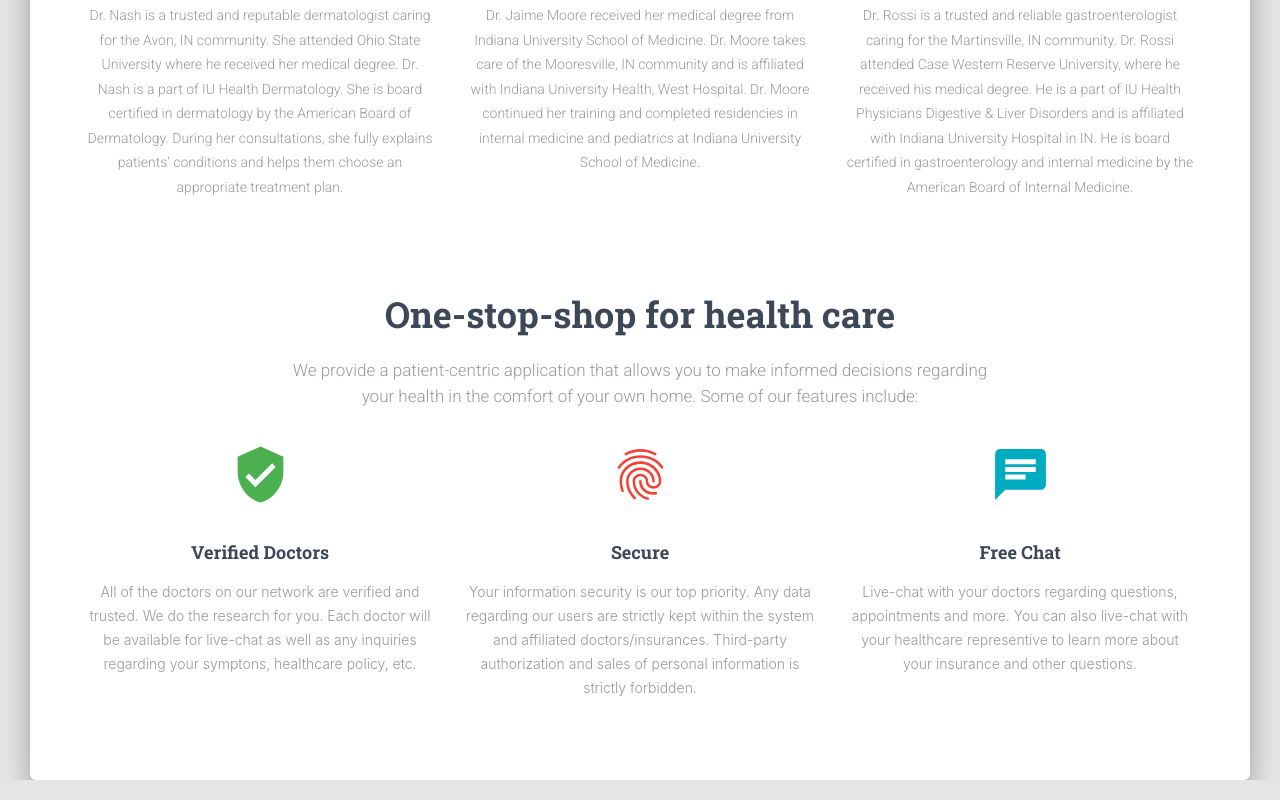
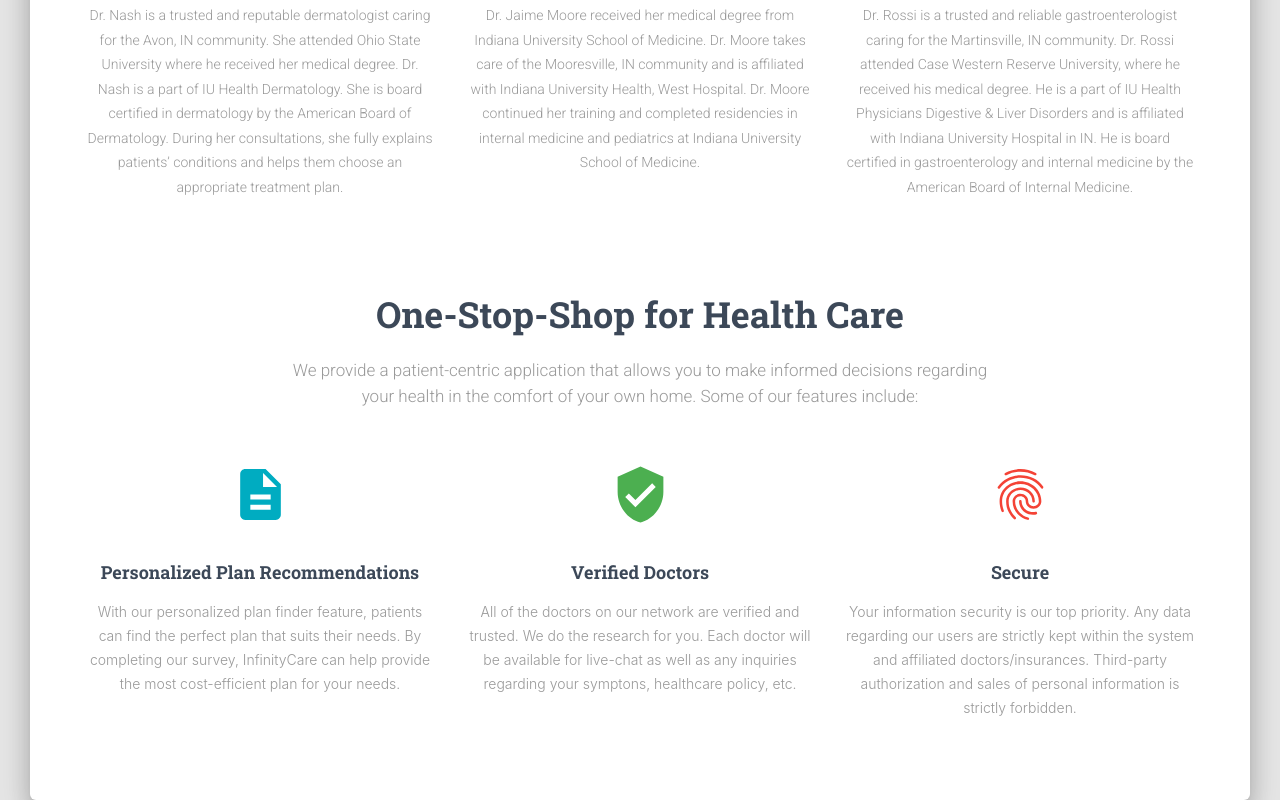
Before and after one commit to maanvithag/frontend, a React (Create React App) app: page / in a window 1280 px wide. Shown: the part 1053-1853 px from the top of the page. Built offline with nearby package versions, Linux system fonts and the light colour scheme.

Commit message:
update landing page text

```diff
--- a/src/views/LandingPage/Sections/ProductSection.js
+++ b/src/views/LandingPage/Sections/ProductSection.js
@@ -6,6 +6,8 @@ import { makeStyles } from "@material-ui/core/styles";
 import Chat from "@material-ui/icons/Chat";
 import VerifiedUser from "@material-ui/icons/VerifiedUser";
 import Fingerprint from "@material-ui/icons/Fingerprint";
+import DescriptionIcon from '@material-ui/icons/Description';
+
 // core components
 import GridContainer from "components/Grid/GridContainer.js";
 import GridItem from "components/Grid/GridItem.js";
@@ -33,6 +35,9 @@ export default function ProductSection() {
     },
     spec: {
       color: '#37474f'
+    },
+    space: {
+      marginTop: '20px'
     },
     body: {
       fontSize: '14px',
@@ -72,15 +77,25 @@ export default function ProductSection() {
         <GridItem xs={12} sm={12} md={8}>
           <br></br><br></br>
 
-          <h2 className={classes.title}>One-stop-shop for health care</h2>
+          <h2 className={classes.title}>One-Stop-Shop for Health Care</h2>
           <h5 className={classes.description}>
             We provide a patient-centric application that allows you to make informed decisions
             regarding your health in the comfort of your own home. Some of our features include:
           </h5>
         </GridItem>
       </GridContainer>
-      <div>
+      <div style={style.space}>
         <GridContainer>
+          <GridItem xs={12} sm={12} md={4}>
+            <InfoArea
+                title="Personalized Plan Recommendations"
+                description="With our personalized plan finder feature, patients can find the perfect plan that suits their needs.
+                By completing our survey, InfinityCare can help provide the most cost-efficient plan for your needs."
+                icon={DescriptionIcon}
+                iconColor="info"
+                vertical
+            />
+          </GridItem>
           <GridItem xs={12} sm={12} md={4}>
             <InfoArea
               title="Verified Doctors"
@@ -103,17 +118,6 @@ export default function ProductSection() {
               vertical
             />
           </GridItem>
-          <GridItem xs={12} sm={12} md={4}>
-            <InfoArea
-                title="Free Chat"
-                description="Live-chat with your doctors regarding questions, appointments and more.
-              You can also live-chat with your healthcare representive to learn more about your insurance
-              and other questions."
-                icon={Chat}
-                iconColor="info"
-                vertical
-            />
-          </GridItem>
         </GridContainer>
       </div>
     </div>
```
